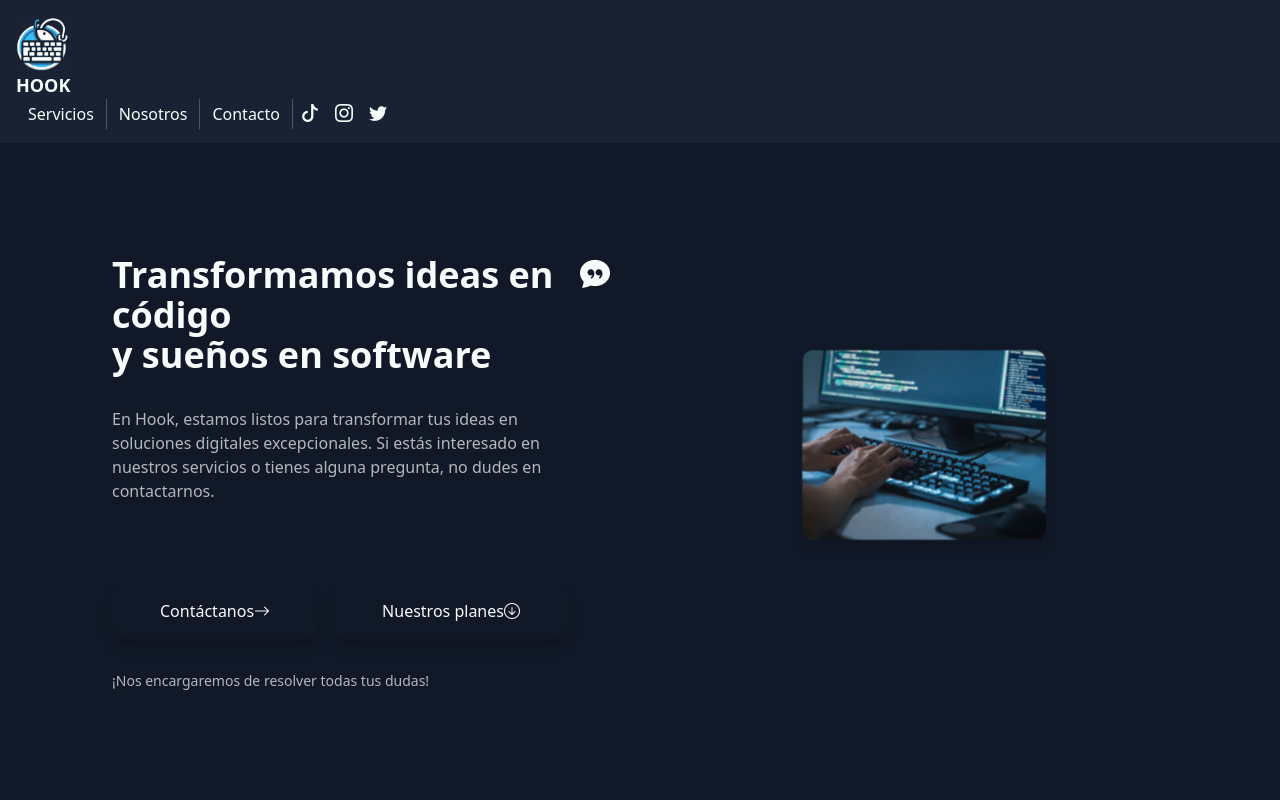
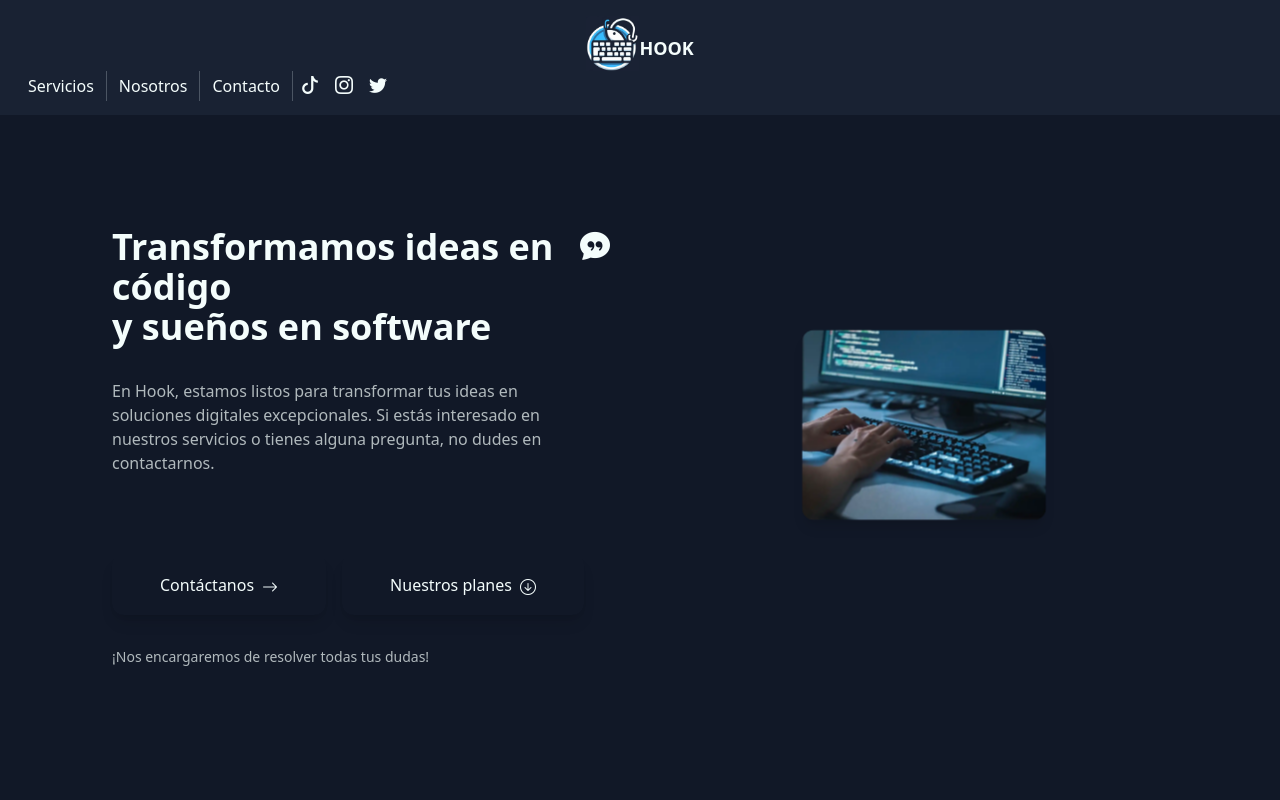
Before and after one commit to ADevsays/Landing-Hook, a React (Vite) app: page / in a window 1280 px wide. Shown: the top 800 px of the page. Built offline with nearby package versions, Linux system fonts and the light colour scheme.

Commit message:
Fixed blob bug and social media

```diff
--- a/package.json
+++ b/package.json
@@ -7,7 +7,7 @@
     "dev": "vite",
     "build": "tsc && vite build",
     "lint": "eslint . --ext ts,tsx --report-unused-disable-directives --max-warnings 0",
-    "preview": "vite preview"
+    "preview": "vite preview --port 3000"
   },
   "dependencies": {
     "bootstrap-icons": "^1.11.1",
--- a/src/components/Header/SocialMediaIcon.tsx
+++ b/src/components/Header/SocialMediaIcon.tsx
@@ -1,11 +1,14 @@
-interface Props{
-    iconName:string,
+interface Props {
+    iconName: string,
+    path:string
 }
-function SocialMediaIcon({iconName}: Props) {
+function SocialMediaIcon({ iconName, path }: Props) {
     return (
-        <span className="text-lg hover:opacity-70 cursor-pointer m-2">
-            <i className={`bi bi-${iconName}`}></i>
-        </span>
+        <a href={path}  target="_blank">
+            <span className="text-lg hover:opacity-70 cursor-pointer m-2">
+                <i className={`bi bi-${iconName}`}></i>
+            </span>
+        </a>
     );
 }
 
--- a/src/components/Home/OurServices/PlanSection.tsx
+++ b/src/components/Home/OurServices/PlanSection.tsx
@@ -14,9 +14,10 @@
 
     const closePlan=()=>{
         setStatePlan(false);
-    }
+    };
+
     return (
-        <section id="planes" className={`${statePlan ? 'animate-plan' : 'animate-close-plan'} z-99 relative pt-8 pb-20 border-b border-gray-700`}>
+        <section id="planes" className={`${statePlan ? 'animate-plan' : 'animate-close-plan'} z-99 relative pt-8 pb-20`}>
            <h4 className="w-full mt-10 font-bold text-center text-xl">
                 {type}
                 <br />
@@ -30,7 +31,7 @@
             <div className="w-full h-full p-12 flex-center gap-8 flex-wrap">
                 <GetPlan type={type as KeyOfServices}/>
             </div>
-            <p className="text-gray-400 w-full text-center text-sm m-0">Los planes <span className="font-bold text-secondary">NO</span> se pueden <span className="font-bold text-secondary">acumular</span>.</p>
+            <p className="text-gray-400 w-full text-center text-sm m-0 border-b pb-8 border-gray-700">Los planes <span className="font-bold text-secondary">NO</span> se pueden <span className="font-bold text-secondary">acumular</span>.</p>
         </section>
     );
 }
--- a/src/components/Home/OurServices/ServicesBenefitSection.tsx
+++ b/src/components/Home/OurServices/ServicesBenefitSection.tsx
@@ -8,22 +8,25 @@
     const whatsapp = `${whatsappApi}Hola, quiero agendar una reunión con ustedes para contarles más acerca del proyecto que tengo en mente...`;
 
     return (
-        <section className="bg-primary-dark p-0 px-12 pb-20 w-full mt-4">
+        <section className="bg-primary-dark p-0 px-12 pb-20 w-full mt-4 relative top-[-40px] ">
             <SubtitleSection subtitle="Beneficios de " underline="Contratarnos"/>
             <div className="flex items-center gap-12 justify-center relative top-[-40px] flex-wrap">
-               {
-                beneficServices.map(({title, content, img}, index)=>(
+               {beneficServices.map(({title, content, img}, index)=>(
                     <CardBenefitServices
                         key={index}
                         title={title}
                         content={content}
                         img={img}
                     />
-                ))
-               }
+                ))}
             </div>
             <div className="w-full flex mt-8">
-                <Button href={whatsapp} target="_blank"className="mx-auto btn-primary px-12">Cuéntanos sobre tu proyecto</Button>
+                <Button
+                    href={whatsapp}
+                    target="_blank"
+                    className="mx-auto btn-primary px-12">
+                        Cuéntanos sobre tu proyecto
+                </Button>
             </div>
         </section>
     );
--- a/src/components/Home/WelcomeSection/BlobBG.tsx
+++ b/src/components/Home/WelcomeSection/BlobBG.tsx
@@ -1,12 +1,7 @@
-import BlobHome from '../../../Imgs/WelcomeSection/Blob_Home.svg';
 
 function BlobBg() {
     return (
-        <div  style={{backgroundImage:`url(${BlobHome})`,
-                backgroundPosition:'48% 120%',
-                backgroundRepeat: 'no-repeat',
-                backgroundSize:''}}
-            className="absolute w-[800px] md:block hidden top-0 right-0 opacity-30 animate-blob"></div>
+        <div className="absolute w-[800px] md:block hidden top-0 right-0 opacity-30 animate-blob blob"></div>
     );
 }
 
--- a/src/components/Home/WelcomeSection/WelcomeSection.tsx
+++ b/src/components/Home/WelcomeSection/WelcomeSection.tsx
@@ -1,5 +1,5 @@
 import Button from "../../Button";
-import ImageHome from '../../../Imgs/WelcomeSection/Image_Home.jpg';
+import ImageHome from '../../../Imgs/WelcomeSection/Image_Home.webp';
 import BlobBg from "./BlobBG";
 import { defaultMsg, whatsappApi } from "../../../consts/whatsappUrl";
 
@@ -7,7 +7,7 @@
     const whatsapp = `${whatsappApi}${defaultMsg}`;
     return (
         <section
-            className="flex lg:p-28 p-6 py-16  h-screen gap-20 relative overflow-hidden lg:text-left text-center">
+            className="flex lg:items-start items-center pt-0 lg:p-28 p-6 py-16  h-screen gap-20 relative overflow-hidden lg:text-left text-center">
             <BlobBg />
             <div className="relative lg:w-1/2 w-full">
                 <h1 className="text-4xl font-bold">Transformamos ideas en código <br />
@@ -36,11 +36,11 @@
                     <i className="bi bi-chat-quote-fill"></i>
                 </span>
             </div>
-            <div className="w-1/2 relative lg:block hidden">
+            <div className="w-1/2 relative lg:block hidden mt-2">
                 <img
-                    className="w-full animate-img shadow-xl h-full rounded-3xl min-h-[320px] max-h-[380px] object-cover"
+                    className="w-full animate-img shadow-xl h-full rounded-3xl min-h-[380px] object-cover"
                     src={ImageHome}
-                    alt="Imagen descriptiva de los servicios de lal empresa de software hook" />
+                    alt="Imagen descriptiva de los servicios de la empresa de software hook" />
             </div>
         </section>
     );
--- a/src/components/SocialMediaMap.tsx
+++ b/src/components/SocialMediaMap.tsx
@@ -6,7 +6,10 @@
         <>
             {
                 socialIcons.map((icon, index) => (
-                    <SocialMediaIcon key={index} iconName={icon} />
+                    <SocialMediaIcon
+                        key={index}
+                        iconName={icon.icon}
+                        path={icon.path} />
                 ))
             }
         </>
--- a/src/consts/socialIcons.ts
+++ b/src/consts/socialIcons.ts
@@ -1,7 +1,16 @@
 const socialIcons = [
-    'tiktok',
-    'instagram',
-    'twitter',
+    {
+        icon: 'tiktok',
+        path: 'url'
+    },
+    {
+        icon: 'instagram',
+        path: 'url'
+    },
+    {
+        icon: 'twitter',
+        path: 'url'
+    },
 ];
 
 export default socialIcons;
--- a/src/input.css
+++ b/src/input.css
@@ -2,67 +2,85 @@
 @tailwind components;
 @tailwind utilities;
 
-html{
+html {
     scroll-behavior: smooth;
 }
 
-body{
+body {
     @apply bg-primary text-secondary;
-};
+}
 
-.flex-center{
+;
+
+.blob {
+    background-image:url('./Imgs/WelcomeSection/Blob_Home.svg');
+    background-position: 48% 120%;
+    background-repeat: no-repeat;
+}
+
+.flex-center {
     @apply flex justify-center items-center;
-};
+}
 
-.flex-between{
+;
+
+.flex-between {
     @apply flex justify-between items-center;
-};
+}
 
-.btn-primary{
+;
+
+.btn-primary {
     @apply bg-terciary text-secondary;
-};
+}
 
-.btn-secondary{
+;
+
+.btn-secondary {
     @apply bg-primary text-secondary;
-};
+}
 
-.animate-blob{
+;
+
+.animate-blob {
     animation: blob 0.6s ease forwards;
     object-position: 55% 0px;
 }
 
-.animate-img{
+.animate-img {
     animation: img 0.5s ease forwards;
 }
 
-.animate-card{
-   animation: card 0.5s ease forwards;
+.animate-card {
+    animation: card 0.5s ease forwards;
 }
 
-.animate-plan{
+.animate-plan {
     animation: plan 0.4s ease forwards;
 }
-.animate-close-plan{
+
+.animate-close-plan {
     animation: closePlan 0.4s ease forwards;
 }
 
-.animate-close-plan > *{
+.animate-close-plan>* {
     animation: closePlanChildren 0.3s forwards;
 }
 
 @keyframes cardPlanFadeIn {
-    from{
+    from {
         transform: scale(.9);
         opacity: 0;
     }
-    to{
+
+    to {
         opacity: 1;
         transform: scale(1);
     }
 }
 
 @keyframes closePlanChildren {
-    to{
+    to {
         opacity: 0;
         min-height: 0;
         height: 0;
@@ -71,24 +89,26 @@
 }
 
 @keyframes closePlan {
-    from{
+    from {
         height: 400px;
         min-height: 400px;
         opacity: 1;
     }
-    to{
+
+    to {
         height: 0px;
         opacity: 0;
     }
 }
 
 @keyframes plan {
-    from{
+    from {
         height: 0px;
         opacity: 0;
         min-height: 0px;
     }
-    to{
+
+    to {
         opacity: 1;
         min-height: 400px;
     }
@@ -99,7 +119,8 @@
         opacity: 0;
         transform: translateY(300px);
     }
-    to{
+
+    to {
         opacity: 1;
         transform: translateY(0);
     }
@@ -109,7 +130,8 @@
     from {
         transform: scale(.5);
     }
-    to{
+
+    to {
         transform: scale(1);
     }
 }
@@ -118,7 +140,8 @@
     from {
         height: 0;
     }
-    to{
+
+    to {
         height: 800px;
     }
 }
```
Also changed, not shown: src/Imgs/WelcomeSection/Image_Home.webp (added).
